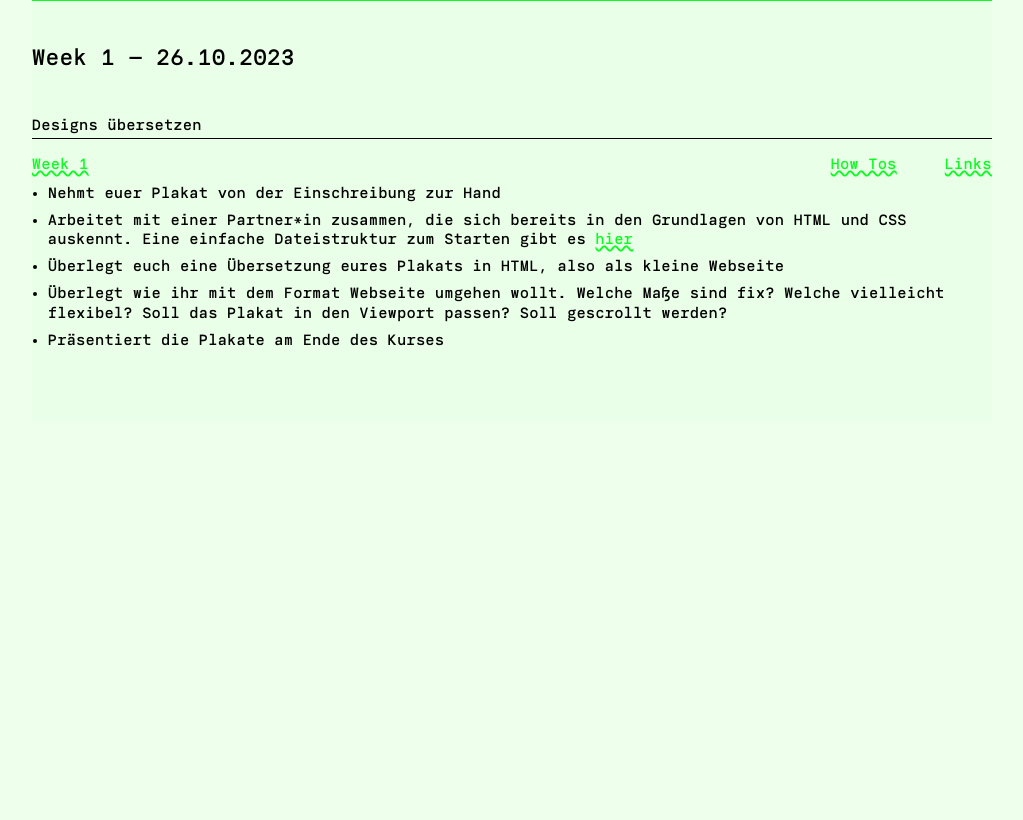
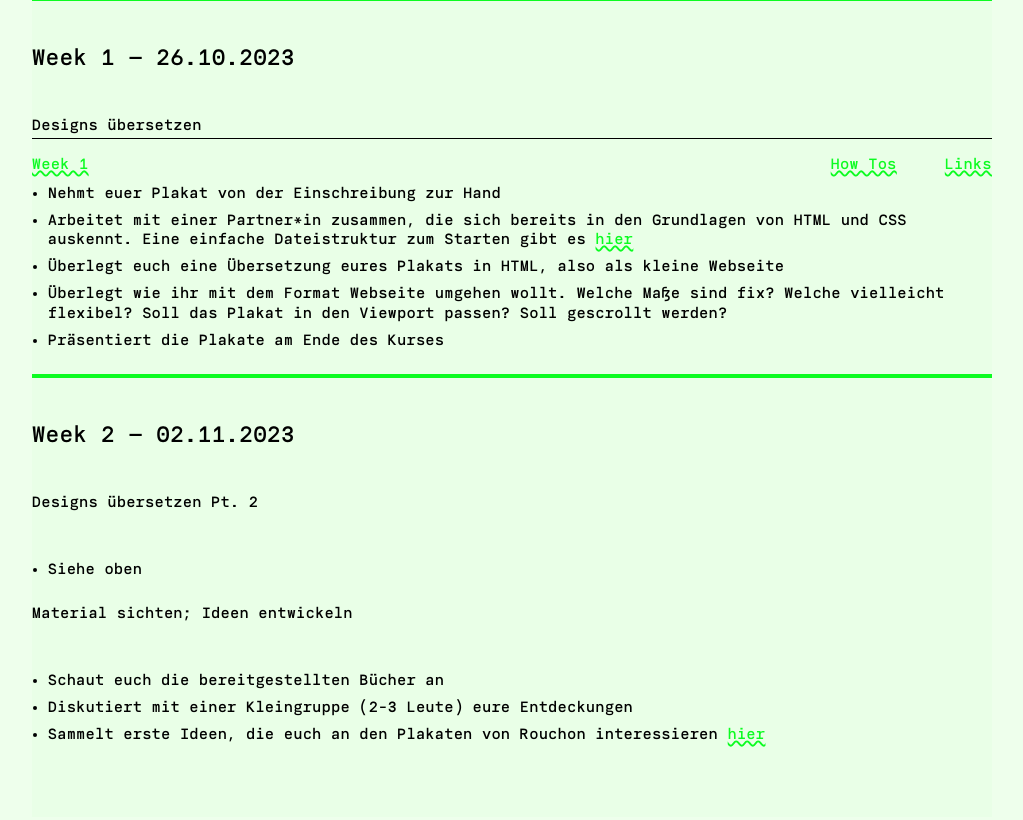
Before and after one commit to haw-type-design/web2print, a plain HTML site: page index.html in a window 1280 px wide. Shown: the part 610-1430 px from the top of the page, without its empty margins (128-1151 px from the left). Before the commit the page ends 1080 px from the top, so only its background shows below. Drawn offline with Linux system fonts and the light colour scheme.

Commit message:
Update for week 2

```diff
--- a/index.html
+++ b/index.html
@@ -42,6 +42,20 @@
                     <li>Präsentiert die Plakate am Ende des Kurses</li>
                 </ul>
             </section>
+            <section>
+                <h2 id="week-1">Week 2 — 02.11.2023</h2>
+                <h4>Designs übersetzen Pt. 2</h4>
+                <ul>
+                    <li>Siehe oben</li>
+                </ul>
+
+                <h4>Material sichten; Ideen entwickeln</h4>
+                <ul>
+                    <li>Schaut euch die bereitgestellten Bücher an</li>
+                    <li>Diskutiert mit einer Kleingruppe (2–3 Leute) eure Entdeckungen</li>
+                    <li>Sammelt erste Ideen, die euch an den Plakaten von Rouchon interessieren <a href="https://cryptpad.digitalcourage.de/pad/#/2/pad/edit/N61M1Njz+7Uf4YWmybLFbPXg/" target="_blank">hier</a></li>
+                </ul>
+            </section>
             <div class="spacer-m"></div>
         </main>
 
```
